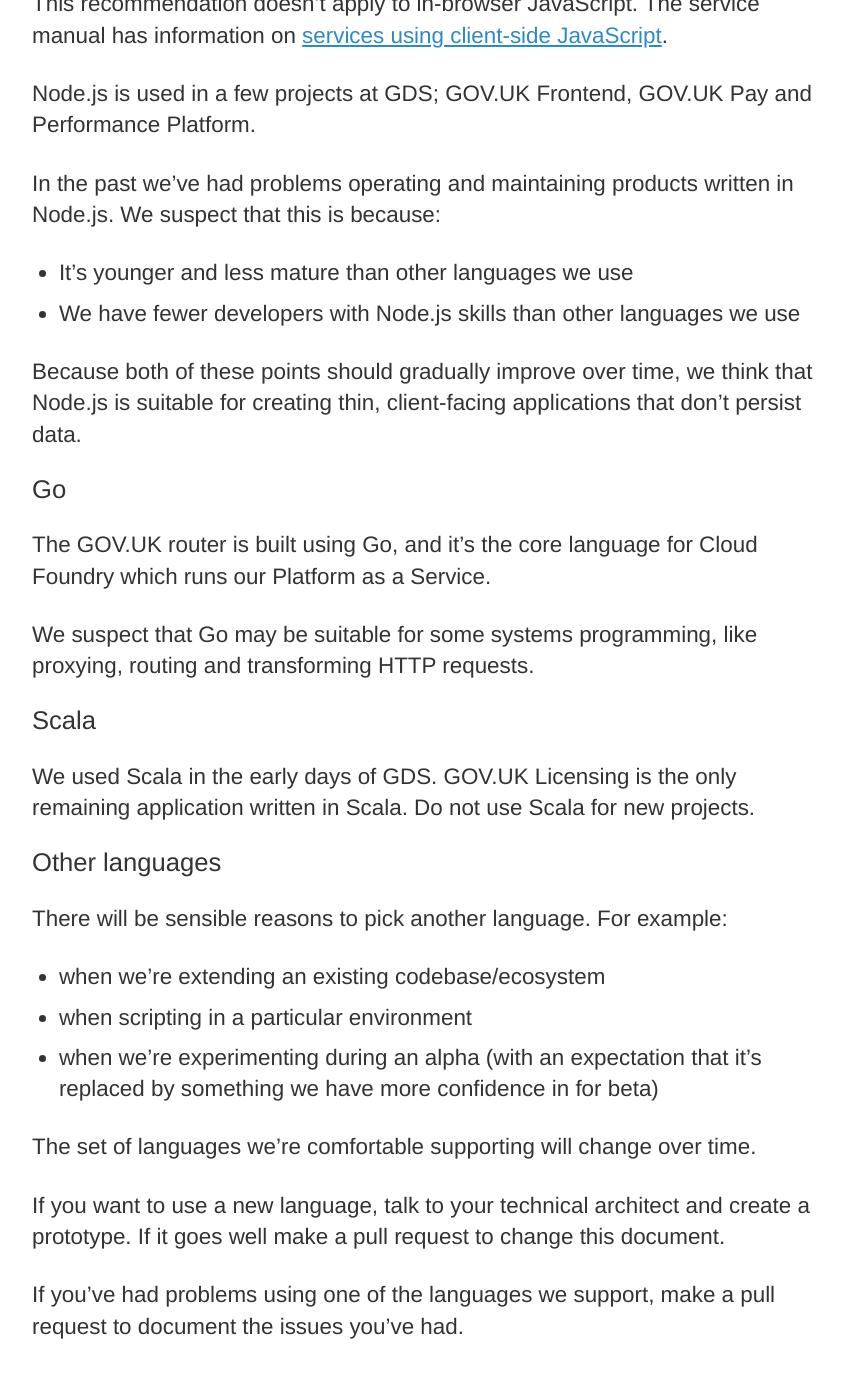
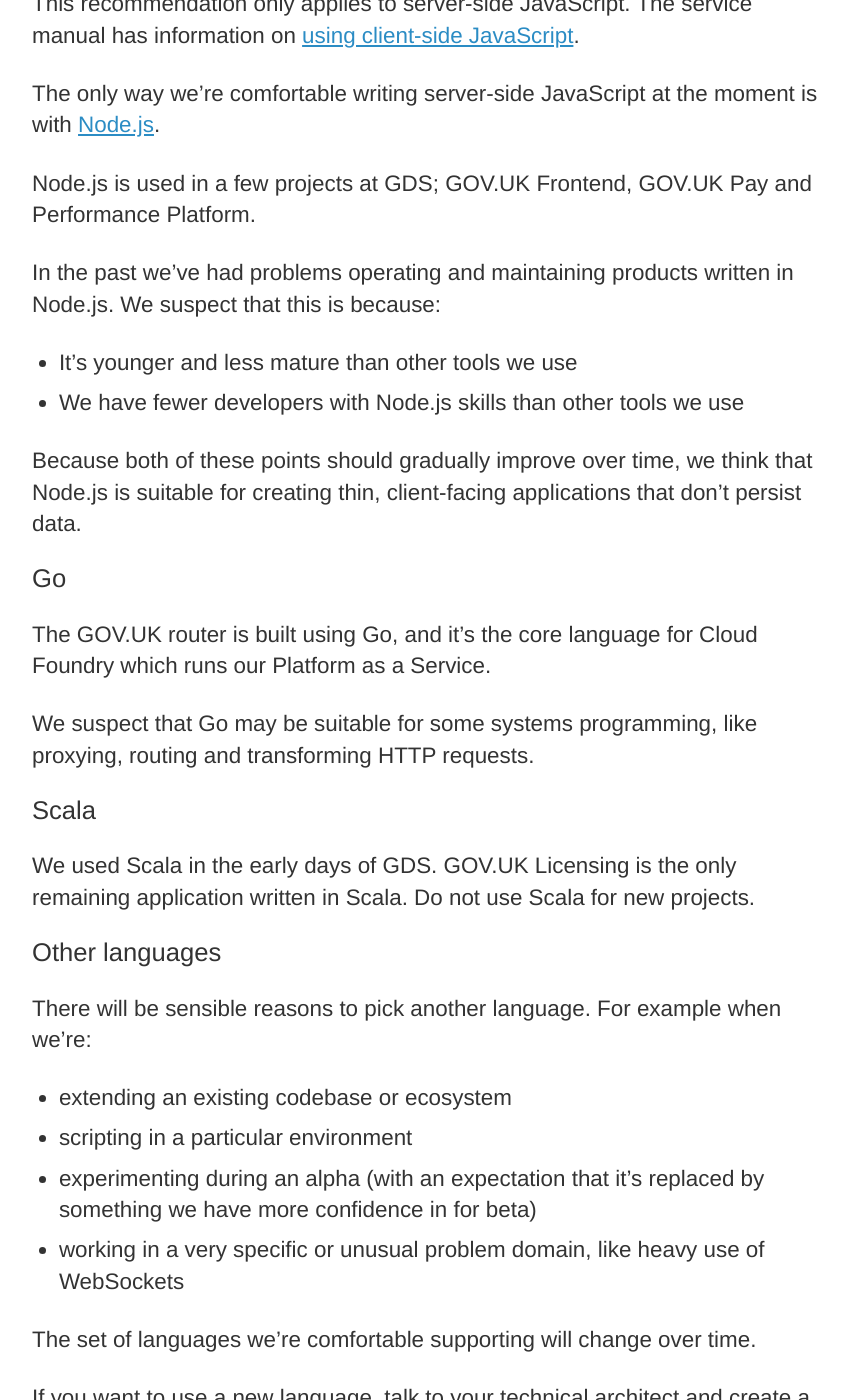
Before and after one commit to alphagov/gds-way, a Jekyll site: the page built from programming-languages.md, in a window 1280 px wide and 1400 px high, scrolled down 886 px. Shown: the whole window, without its empty margins (8-856 px from the left). Built offline with Jekyll 4.4.1, drawn with Linux system fonts in a browser that asks for light colours; some of the changed text lies outside the part shown.

Commit message:
Be clear about terminology
Node.js isn't a programming language. JavaScript is a language but
the terms below that get a bit fuzzy.

```diff
--- a/programming-languages.md
+++ b/programming-languages.md
@@ -22,21 +22,26 @@ These are successfully being used by many teams at the moment and
 we're confident in how to host and operate applications written in them.
 New development should normally be carried out in one of them.
 
-## Node.js
+## JavaScript
 
-This recommendation doesn't apply to in-browser JavaScript.
+This recommendation only applies to server-side JavaScript.
 The service manual has information on
-[services using client-side JavaScript][manual_js].
+[using client-side JavaScript][manual_js].
 
 [manual_js]: https://www.gov.uk/service-manual/technology/using-progressive-enhancement
+
+The only way we're comfortable writing server-side JavaScript at the
+moment is with [Node.js][nodejs].
+
+[nodejs]: https://nodejs.org/
 
 Node.js is used in a few projects at GDS; GOV.UK Frontend, GOV.UK Pay and Performance Platform.
 
 In the past we've had problems operating and maintaining products written in
 Node.js. We suspect that this is because:
 
-- It's younger and less mature than other languages we use
-- We have fewer developers with Node.js skills than other languages we use
+- It's younger and less mature than other tools we use
+- We have fewer developers with Node.js skills than other tools we use
 
 Because both of these points should gradually improve over time, we think
 that Node.js is suitable for creating thin, client-facing applications
@@ -57,11 +62,12 @@ application written in Scala. Do not use Scala for new projects.
 
 ## Other languages
 
-There will be sensible reasons to pick another language. For example:
+There will be sensible reasons to pick another language. For example when we're:
 
-- when we're extending an existing codebase/ecosystem
-- when scripting in a particular environment
-- when we're experimenting during an alpha (with an expectation that it's replaced by something we have more confidence in for beta)
+- extending an existing codebase or ecosystem
+- scripting in a particular environment
+- experimenting during an alpha (with an expectation that it's replaced by something we have more confidence in for beta)
+- working in a very specific or unusual problem domain, like heavy use of WebSockets
 
 The set of languages we're comfortable supporting will change over time.
 
```
